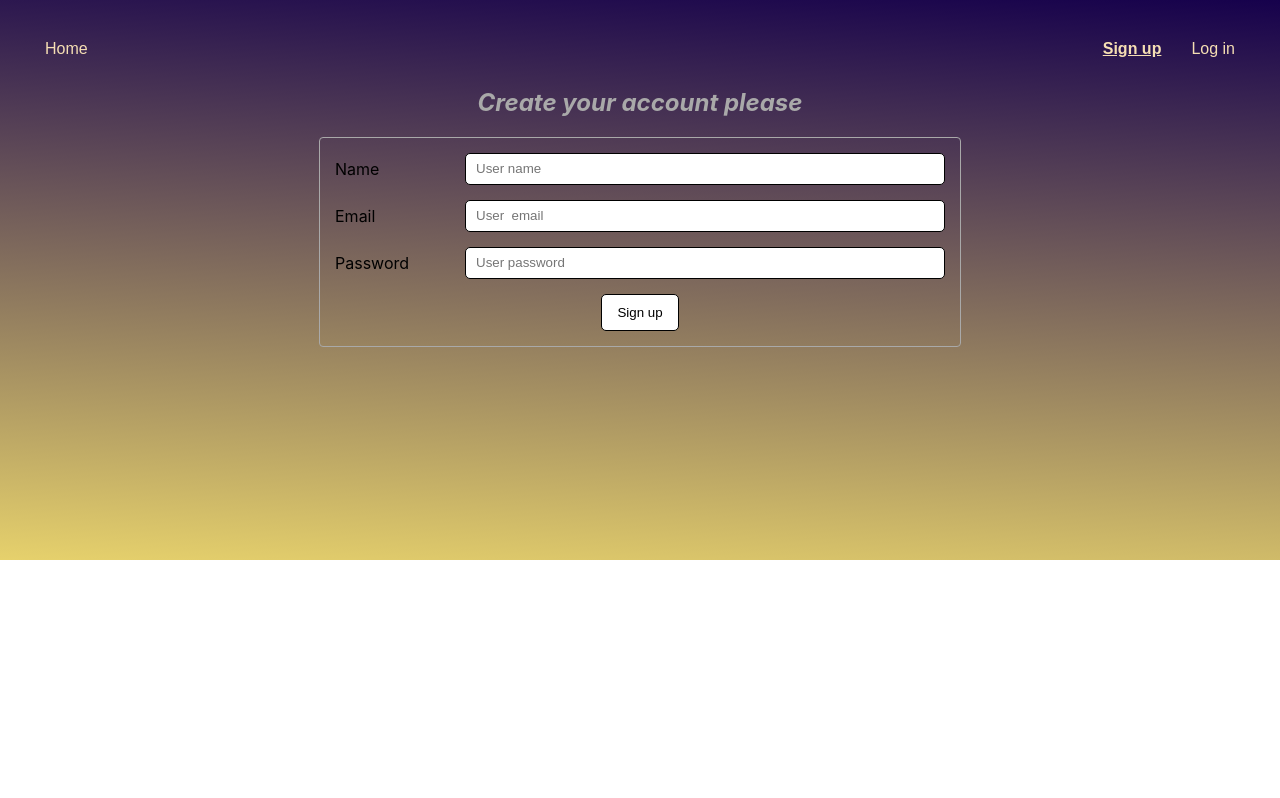
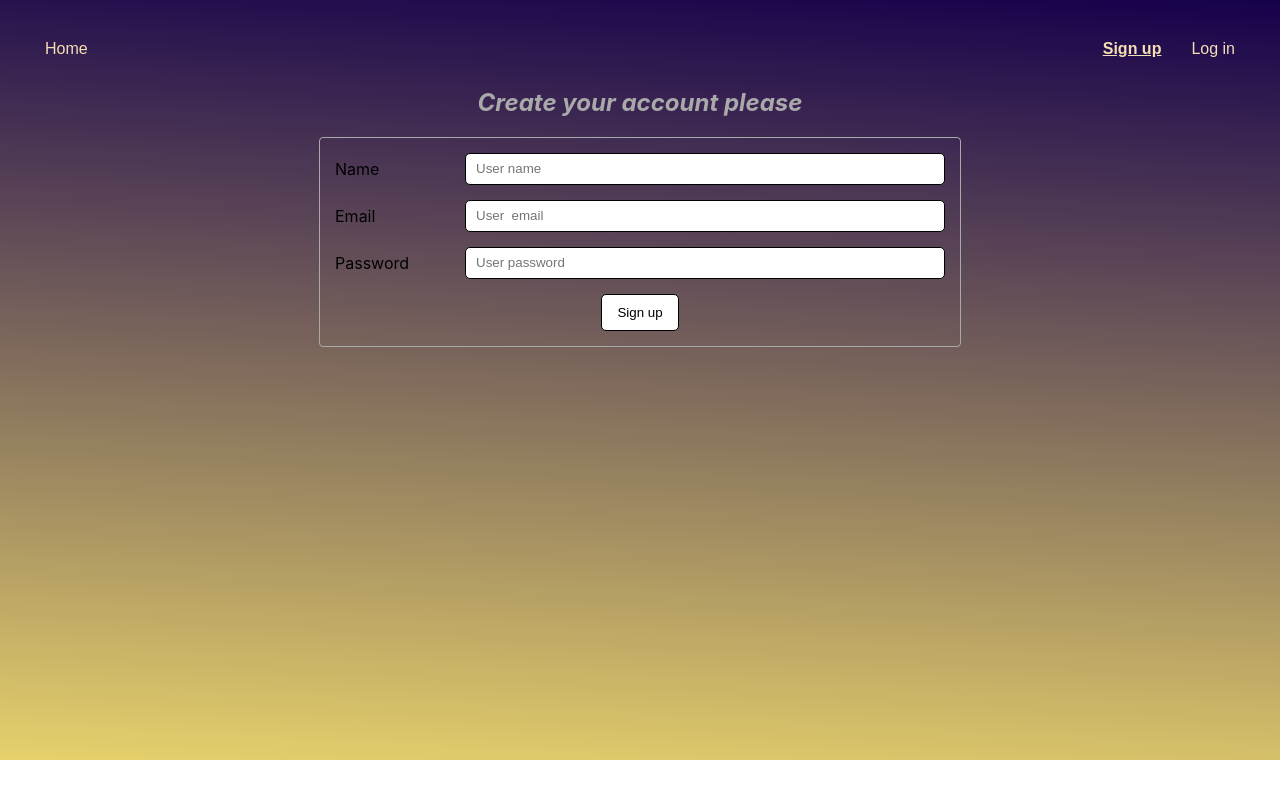
Before and after one commit to NataliiaMax/goit-react-hw-08-phonebook, a React (Create React App) app: page /goit-react-hw-08-phonebook/register in a window 1280 px wide. Built offline with nearby package versions, Linux system fonts and the light colour scheme; no server answers.

Commit message:
update style

```diff
--- a/src/App/App.module.css
+++ b/src/App/App.module.css
@@ -1,6 +1,6 @@
 .container {
   padding: 30px;
   background: linear-gradient(3deg, #e6d16c, #16014c);
-  min-height: 500px;
+  min-height: 700px;
   height: auto;
 }
```
